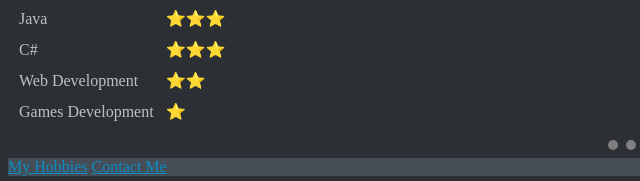
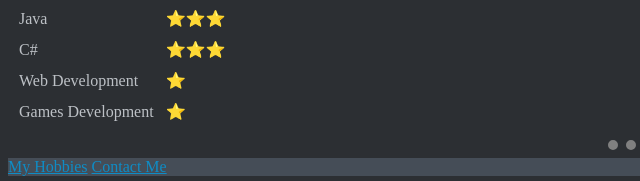
Before and after one commit to Milad-HPJ/CV-firtProject, a plain HTML site: page index.html in a window 1280 px wide. Shown: the part 642-823 px from the top of the page, 0-640 px from the left. Drawn offline with Linux system fonts and the light colour scheme.

Commit message:
Update index.html

```diff
--- a/index.html
+++ b/index.html
@@ -68,7 +68,7 @@
         </tr>
         <tr>
           <td>Web Development</td>
-          <td>⭐⭐</td>
+          <td>⭐</td>
         </tr>
         <tr>
           <td>Games Development</td>
```
